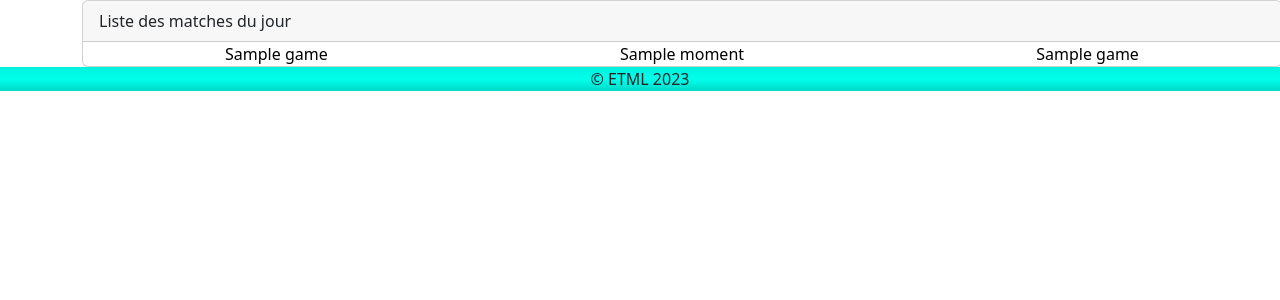
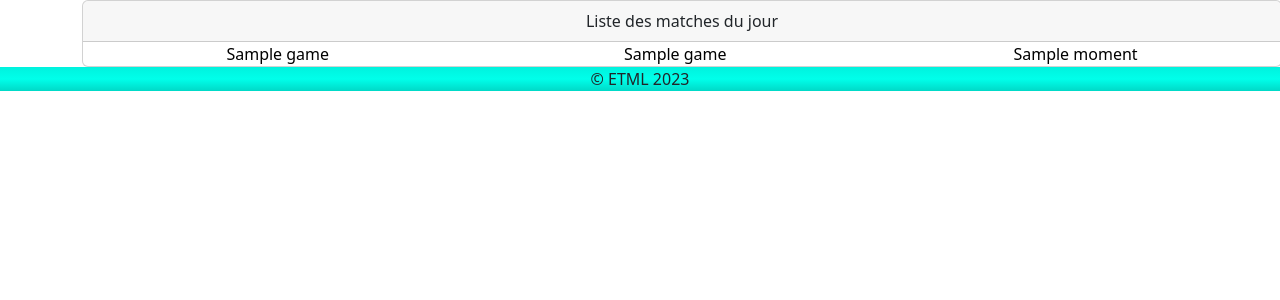
Before and after one commit to maelget1/VolscoreNEMATH, a PHP site: template PhP/view/home.php in a window 1280 px wide. Shown: the part 56-356 px from the top of the page. Run offline with PHP 8.4, Linux system fonts and the light colour scheme; the template is opened without the code that fills it: most values are stand-ins (such as "Sample title", 1, 10 or a date in 2020); some libraries are stand-ins or nearby versions.

Commit message:
Update home page

```diff
--- a/PhP/view/home.php
+++ b/PhP/view/home.php
@@ -3,7 +3,7 @@ $title = 'Accueil';
 ob_start();
 ?>
 <div class="card" style="width: 75rem;">
-    <div class="card-header justify-content-center flex">
+    <div class="card-header justify-content-center d-flex">
     Liste des matches du jour
     </div>
     <ul class="list-group list-group-flush">
@@ -11,7 +11,7 @@ ob_start();
             foreach ($games as $game)
             {
                 ?>
-                <a href='?action=game&id=".$game->id."' class="link"><ul class="list-inline d-flex justify-content-around"><li class="list-inline-item"><?=$game->receivingTeamName?></li><li class="list-inline-item"><?=$game->moment?></li><li><?=$game->visitingTeamName?></li></ul></a>
+                <a href='?action=game&id=".$game->id."' class="link"><ul class="list-inline d-flex justify-content-around"><li class="list-inline-item"><?=$game->receivingTeamName?></li><li><?=$game->visitingTeamName?></li><li class="list-inline-item"><?=$game->moment?></li></ul></a>
                 <?php
             }
         ?>
```
